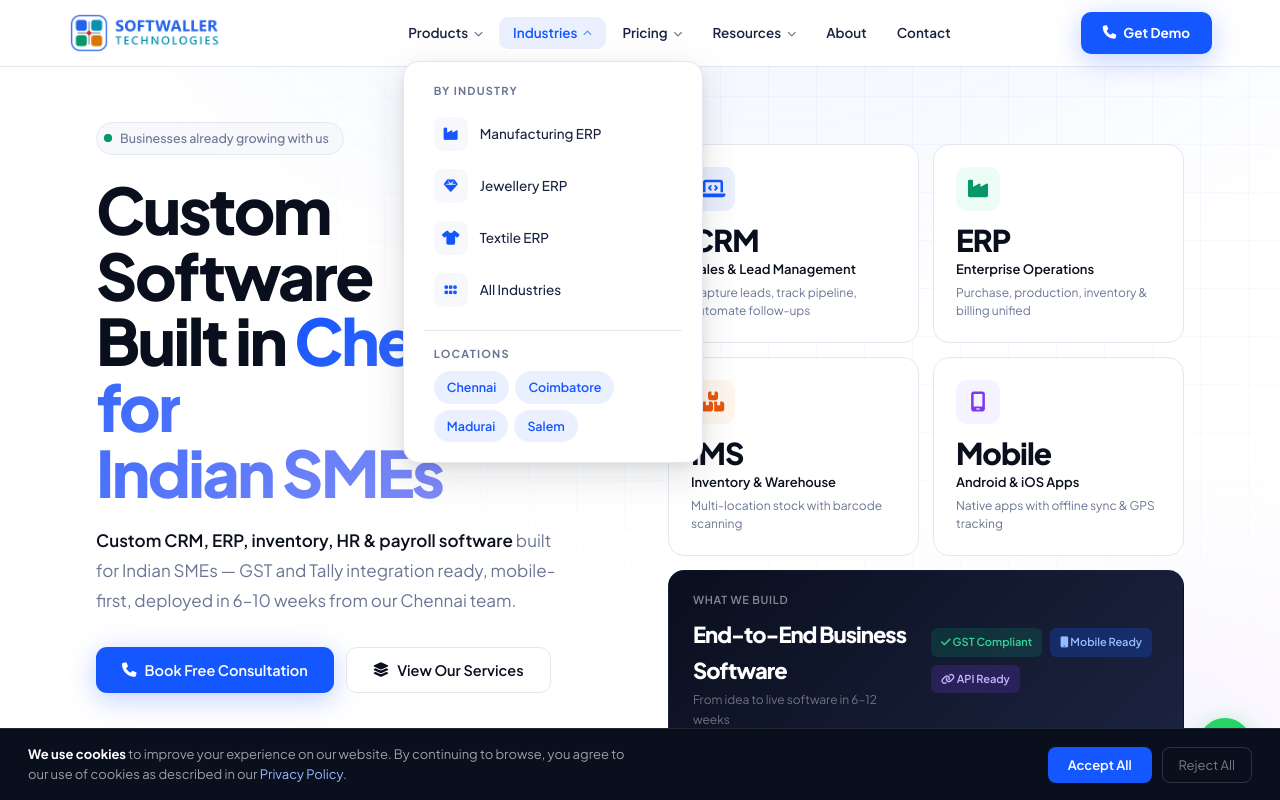
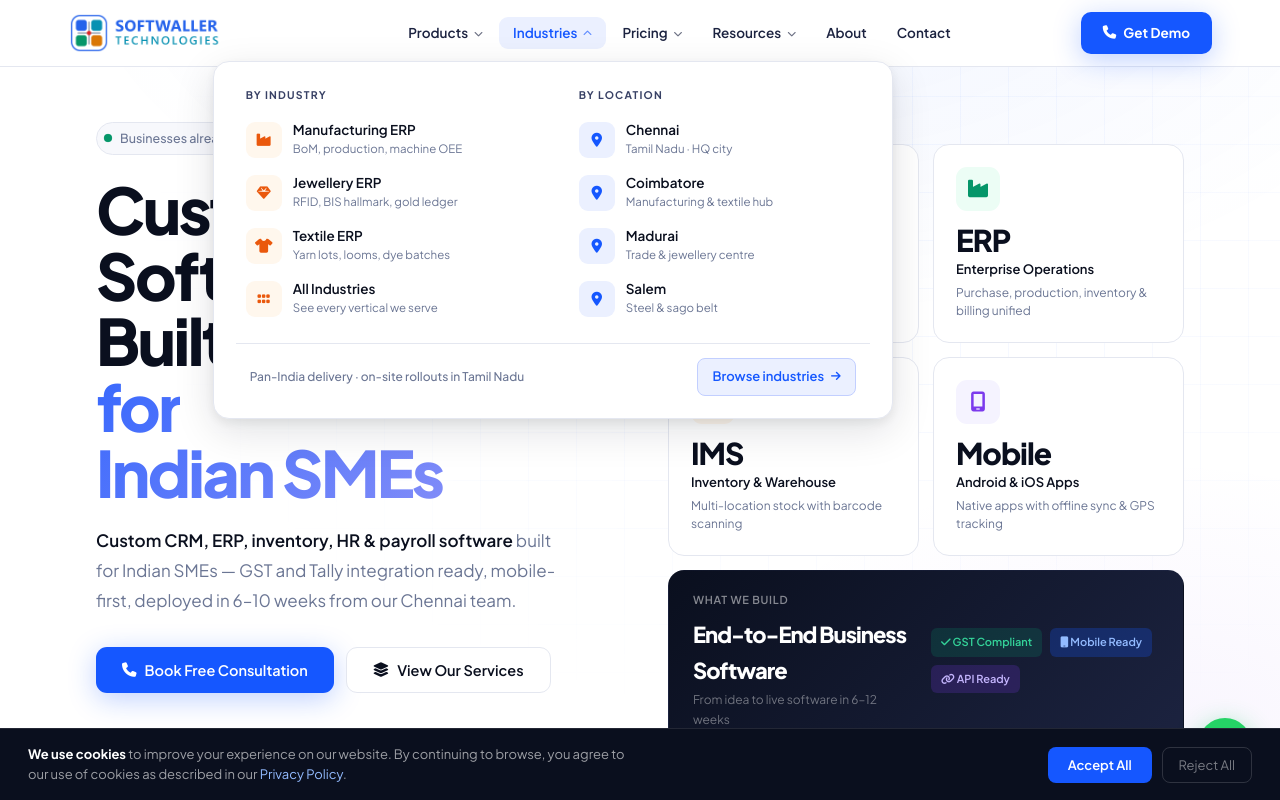
Before and after one commit to SiddeswaranS/softwaller, an Astro site: page / in a window 1280 px wide. Both pictures are taken after a click on the button "Industries". Shown: the top 800 px of the page. Built offline with nearby package versions, Linux system fonts and the light colour scheme; Astro itself is replaced by a stand-in of ours.

Commit message:
feat(header): rich Industries mega menu — 2-col with subtitles, location cards
- Convert from cols-1 (300px chip-list) to cols-2 (680px) layout
- Each industry: icon + name + subtitle (BoM/RFID/Yarn-lot keywords for SEO)
- Each location: icon + city + region tagline (replaces flat chip list)
- Per-column accent: industries=orange, locations=blue
- Footer CTA: 'Pan-India delivery · on-site rollouts in TN | Browse industries →'
- Add 'orange' to swh-mega-col[data-accent] palette
- swh-mega-rich now sets width per cols variant (cols-2=680, cols-3=960)

```diff
--- a/public/assets/shared.css
+++ b/public/assets/shared.css
@@ -174,8 +174,10 @@ header.swh.scrolled{box-shadow:0 2px 20px rgba(10,15,30,.08)}
 .swh-mega-item:hover i{background:var(--blue);color:#fff}
 .swh-mega-divider{height:1px;background:var(--line);margin:14px 0}
 
-/* Rich mega menu — Products: subtitle + per-column accent + footer CTA */
-.swh-mega.swh-mega-rich{padding:24px 22px 18px;width:960px}
+/* Rich mega menu — Products + Industries: subtitle + per-column accent + footer CTA */
+.swh-mega.swh-mega-rich{padding:24px 22px 18px}
+.swh-mega.swh-mega-rich.cols-2{width:680px}
+.swh-mega.swh-mega-rich.cols-3{width:960px}
 .swh-mega.swh-mega-rich .swh-mega-grid{gap:32px}
 .swh-mega.swh-mega-rich .swh-mega-heading{font-size:10.5px;color:var(--ink3);margin-bottom:10px;padding:0 10px}
 .swh-mega-rich .swh-mega-item{align-items:flex-start;padding:8px 10px;gap:11px;line-height:1.35}
@@ -190,6 +192,7 @@ header.swh.scrolled{box-shadow:0 2px 20px rgba(10,15,30,.08)}
 .swh-mega-col[data-accent=blue]{--accent:var(--blue);--accent-bg:var(--blue-bg)}
 .swh-mega-col[data-accent=cyan]{--accent:var(--cyan);--accent-bg:var(--cyan-bg)}
 .swh-mega-col[data-accent=purple]{--accent:var(--purple);--accent-bg:var(--purple-bg)}
+.swh-mega-col[data-accent=orange]{--accent:var(--orange);--accent-bg:var(--orange-bg)}
 .swh-mega-col[data-accent] .swh-mega-item i{background:var(--accent-bg);color:var(--accent)}
 .swh-mega-col[data-accent] .swh-mega-item:hover i{background:var(--accent);color:#fff}
 .swh-mega-col[data-accent] .swh-mega-item:hover{background:var(--accent-bg)}
--- a/src/components/Header.astro
+++ b/src/components/Header.astro
@@ -55,23 +55,26 @@
         <button class="swh-link" role="menuitem" aria-haspopup="true" aria-expanded="false" type="button">
           Industries <i class="fa-solid fa-chevron-down swh-caret" aria-hidden="true"></i>
         </button>
-        <div class="swh-mega cols-1" role="menu">
+        <div class="swh-mega cols-2 swh-mega-rich" role="menu">
           <div class="swh-mega-grid">
-            <div>
+            <div class="swh-mega-col" data-accent="orange">
               <h4 class="swh-mega-heading">By Industry</h4>
-              <a href="/industries/manufacturing.html" class="swh-mega-item" role="menuitem"><i class="fa-solid fa-industry"></i>Manufacturing ERP</a>
-              <a href="/industries/jewellery-erp.html" class="swh-mega-item" role="menuitem"><i class="fa-solid fa-gem"></i>Jewellery ERP</a>
-              <a href="/industries/textile-erp.html" class="swh-mega-item" role="menuitem"><i class="fa-solid fa-shirt"></i>Textile ERP</a>
-              <a href="/industries.html" class="swh-mega-item" role="menuitem"><i class="fa-solid fa-grip"></i>All Industries</a>
-              <div class="swh-mega-divider"></div>
-              <h4 class="swh-mega-heading">Locations</h4>
-              <div class="swh-mega-loc">
-                <a href="/locations/chennai.html">Chennai</a>
-                <a href="/locations/coimbatore.html">Coimbatore</a>
-                <a href="/locations/madurai.html">Madurai</a>
-                <a href="/locations/salem.html">Salem</a>
-              </div>
+              <a href="/industries/manufacturing.html" class="swh-mega-item" role="menuitem"><i class="fa-solid fa-industry"></i><span class="swh-mega-text"><span class="swh-mega-name">Manufacturing ERP</span><span class="swh-mega-sub">BoM, production, machine OEE</span></span></a>
+              <a href="/industries/jewellery-erp.html" class="swh-mega-item" role="menuitem"><i class="fa-solid fa-gem"></i><span class="swh-mega-text"><span class="swh-mega-name">Jewellery ERP</span><span class="swh-mega-sub">RFID, BIS hallmark, gold ledger</span></span></a>
+              <a href="/industries/textile-erp.html" class="swh-mega-item" role="menuitem"><i class="fa-solid fa-shirt"></i><span class="swh-mega-text"><span class="swh-mega-name">Textile ERP</span><span class="swh-mega-sub">Yarn lots, looms, dye batches</span></span></a>
+              <a href="/industries.html" class="swh-mega-item" role="menuitem"><i class="fa-solid fa-grip"></i><span class="swh-mega-text"><span class="swh-mega-name">All Industries</span><span class="swh-mega-sub">See every vertical we serve</span></span></a>
             </div>
+            <div class="swh-mega-col" data-accent="blue">
+              <h4 class="swh-mega-heading">By Location</h4>
+              <a href="/locations/chennai.html" class="swh-mega-item" role="menuitem"><i class="fa-solid fa-location-dot"></i><span class="swh-mega-text"><span class="swh-mega-name">Chennai</span><span class="swh-mega-sub">Tamil Nadu &middot; HQ city</span></span></a>
+              <a href="/locations/coimbatore.html" class="swh-mega-item" role="menuitem"><i class="fa-solid fa-location-dot"></i><span class="swh-mega-text"><span class="swh-mega-name">Coimbatore</span><span class="swh-mega-sub">Manufacturing &amp; textile hub</span></span></a>
+              <a href="/locations/madurai.html" class="swh-mega-item" role="menuitem"><i class="fa-solid fa-location-dot"></i><span class="swh-mega-text"><span class="swh-mega-name">Madurai</span><span class="swh-mega-sub">Trade &amp; jewellery centre</span></span></a>
+              <a href="/locations/salem.html" class="swh-mega-item" role="menuitem"><i class="fa-solid fa-location-dot"></i><span class="swh-mega-text"><span class="swh-mega-name">Salem</span><span class="swh-mega-sub">Steel &amp; sago belt</span></span></a>
+            </div>
+          </div>
+          <div class="swh-mega-foot">
+            <span class="swh-mega-foot-l">Pan-India delivery &middot; on-site rollouts in Tamil Nadu</span>
+            <a href="/industries.html" class="swh-mega-foot-cta">Browse industries <i class="fa-solid fa-arrow-right"></i></a>
           </div>
         </div>
       </li>
```
Also changed, not shown: public/assets/shared.min.css.
